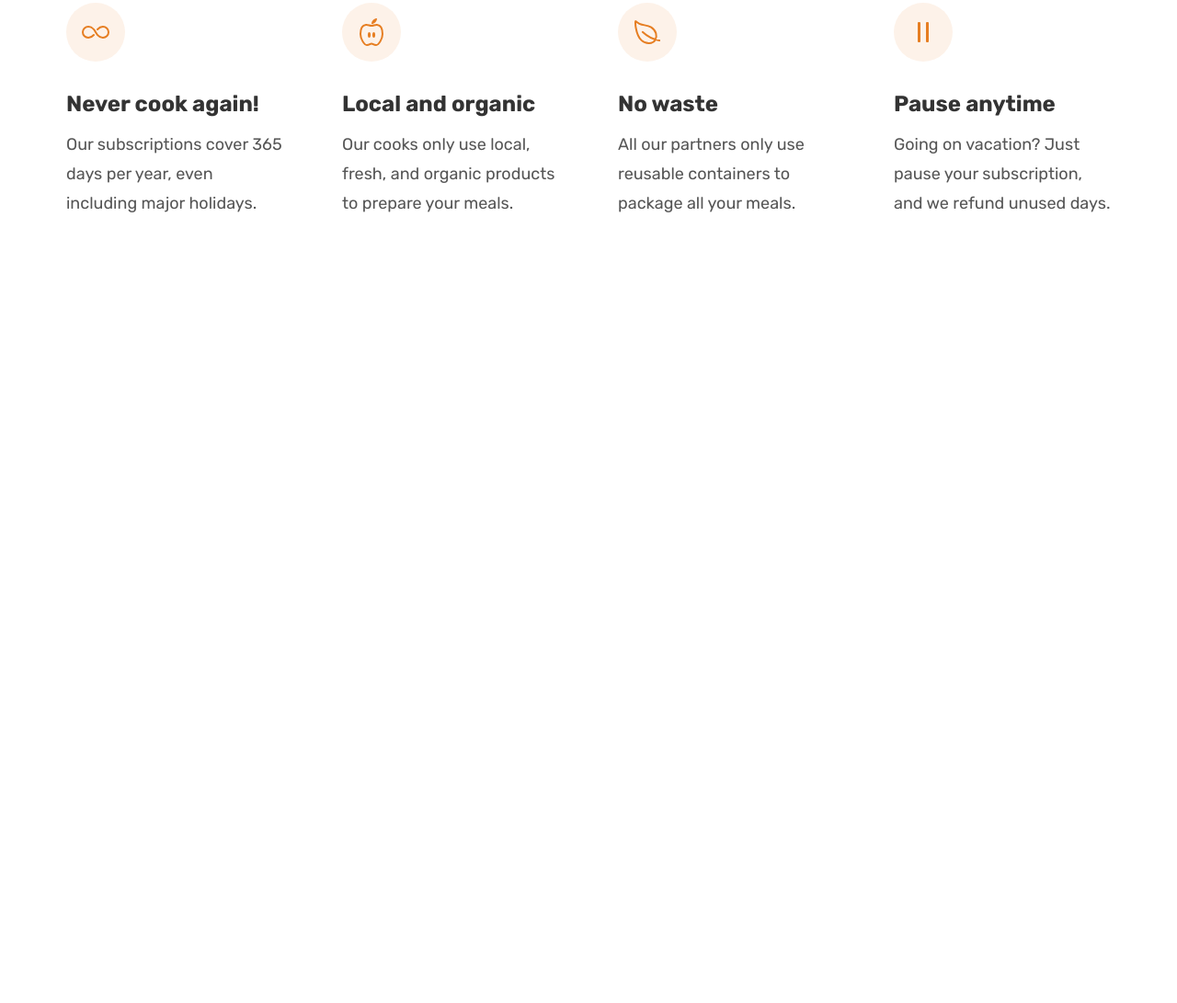
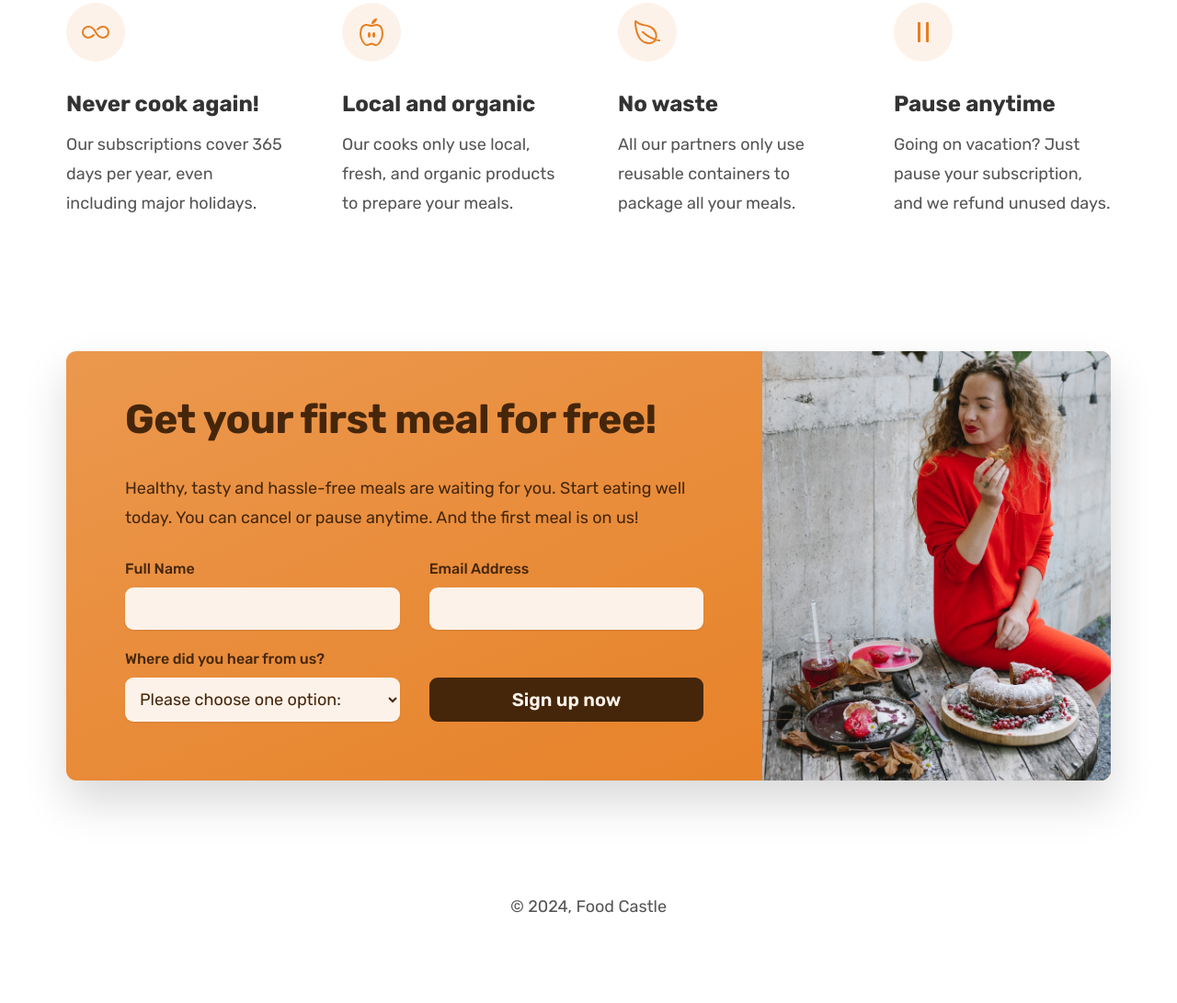
Before and after one commit to mostafizzfuad/food-castle, a plain HTML site: page index.html in a window 1280 px wide. Shown: the part 5622-6713 px from the top of the page at 92% size. Before the commit the page ends 5956 px from the top, so only its background shows below. Drawn offline with nearby package versions, Linux system fonts and the light colour scheme.

Commit message:
cta and footer section added

```diff
--- a/css/style.css
+++ b/css/style.css
@@ -456,3 +456,86 @@
     font-size: 1.8rem;
     line-height: 1.8;
 }
+
+
+/***************************************************
+                    CTA SECTION
+***************************************************/
+.section-cta {
+    padding: 4.8rem 0 12.8rem;
+}
+
+.cta {
+    display: grid;
+    grid-template-columns: 2fr 1fr;
+    box-shadow: 0 2.4rem 4.8rem rgba(0, 0, 0, 0.15);
+    border-radius: 11px;
+    overflow: hidden;
+    background-image: linear-gradient(to right bottom, #eb984e, #e67e22);
+}
+
+.cta-text-box {
+    padding: 4.8rem 6.4rem 6.4rem;
+    color: #45260a;
+}
+
+.cta .heading-secondary {
+    color: #45260a;
+    margin-bottom: 3.2rem;
+}
+
+.cta-text {
+    font-size: 1.8rem;
+    line-height: 1.8;
+    margin-bottom: 3.2rem;
+}
+
+.cta-img-box {
+    background-image: url("../images/eating.jpg");
+    background-size: cover;
+    background-position: top;
+}
+
+.cta-form {
+    display: grid;
+    grid-template-columns: 1fr 1fr;
+    column-gap: 3.2rem;
+    row-gap: 2.4rem;
+}
+
+.cta-form label {
+    display: block;
+    font-size: 1.6rem;
+    font-weight: 500;
+    margin-bottom: 1.2rem;
+}
+
+.cta-form input,
+.cta-form select {
+    width: 100%;
+    padding: 1.2rem;
+    font-size: 1.8rem;
+    font-family: inherit;
+    border: none;
+    background-color: #fdf2e9;
+    color: inherit;
+    border-radius: 9px;
+    box-shadow: 0 1px 2px rgba(0, 0, 0, 0.1);
+    transition: all 0.3s;
+}
+
+.cta-form input:focus,
+.cta-form select:focus {
+    outline: 5px solid rgba(0, 0, 0, 0.2);
+}
+
+
+
+/***************************************************
+                    FOOTER CSS
+***************************************************/
+.copyright {
+    font-size: 1.8rem;
+    text-align: center;
+    padding-bottom: 9.6rem;
+}
--- a/index.html
+++ b/index.html
@@ -457,11 +457,56 @@
             </div>
         </section>
         <!--========== section-pricing end ==========-->
+
+        <!--========== section-cta start ==========-->
+        <section class="section-cta" id="cta">
+            <div class="container">
+                <div class="cta">
+                    <div class="cta-text-box">
+                        <h2 class="heading-secondary">Get your first meal for free!</h2>
+                        <p class="cta-text">
+                            Healthy, tasty and hassle-free meals are waiting for you. Start
+                            eating well today. You can cancel or pause anytime. And the
+                            first meal is on us!
+                        </p>
+                        <form action="#" class="cta-form">
+                            <div>
+                                <label for="full-name">Full Name</label>
+                                <input type="text" id="full-name" required />
+                            </div>
+                            <div>
+                                <label for="email">Email Address</label>
+                                <input type="email" id="email" required />
+                            </div>
+                            <div>
+                                <label for="select-where">Where did you hear from us?</label>
+                                <select id="select-where">
+                                    <option value="">Please choose one option:</option>
+                                    <option value="friends">Friends</option>
+                                    <option value="family">Family</option>
+                                    <option value="facebook">Facebook</option>
+                                    <option value="youtube">YouTube</option>
+                                </select required>
+                            </div>
+                            <button class="btn btn-form">Sign up now</button>
+                        </form>
+                    </div>
+                    <div class="cta-img-box" role="img" aria-label="Woman eating foods">
+                    </div>
+                </div>
+            </div>
+        </section>
+        <!--========== section-cta end ==========-->
     </main>
     <!--========== main section end ==========-->
 
-
-
+    <!--========== footer section start ==========-->
+    <footer>
+        <div class="copyright">
+            <p>&copy; 2024, Food Castle</p>
+        </div>
+    </footer>
+    <!--========== footer section end ==========-->
 
     <!--========== ionicons ==========-->
     <script type="module" src="https://unpkg.com/ionicons@7.1.0/dist/ionicons/ionicons.esm.js"></script>
```
